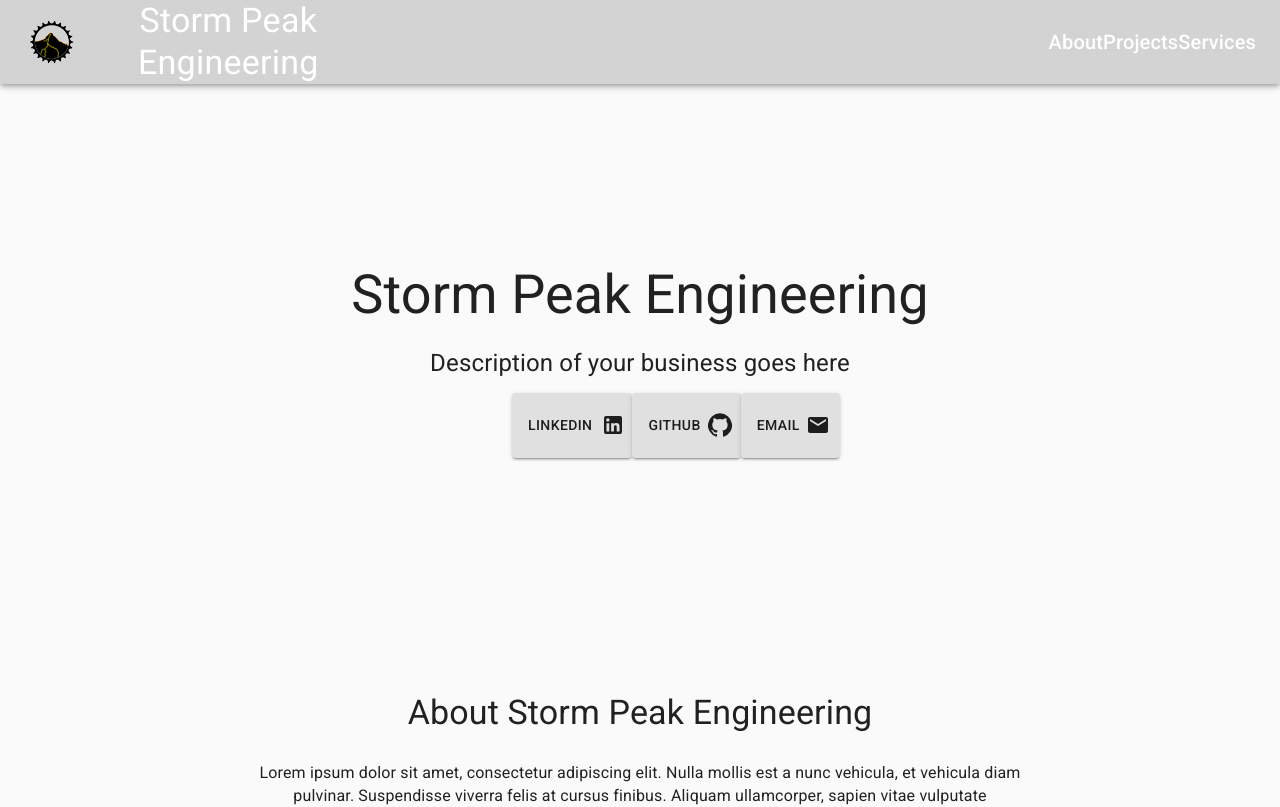
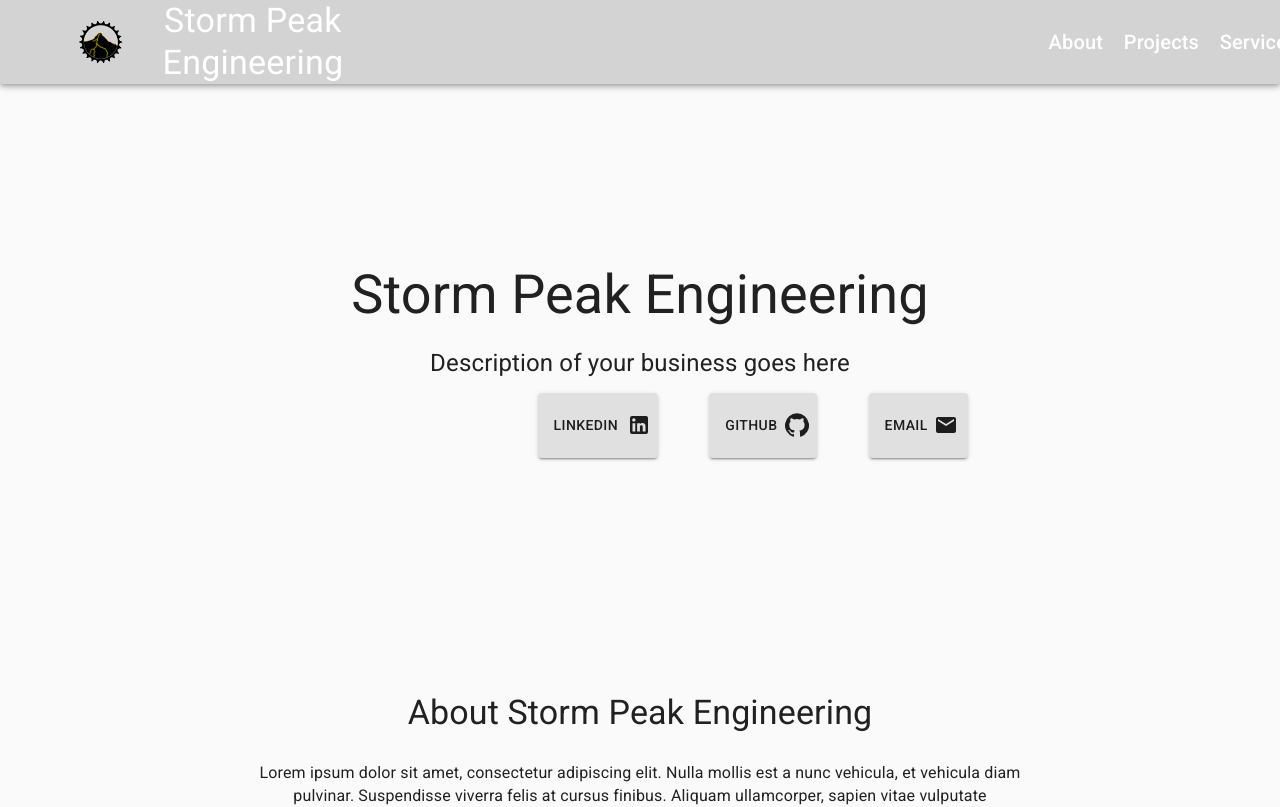
Before and after one commit to KimDuclos/sp-eng, a React (Create React App) app: page / in a window 1280 px wide. Shown: the top 807 px of the page. Built offline with nearby package versions, Linux system fonts and the light colour scheme.

Commit message:
fixed spacing in nav links and social buttons

```diff
--- a/src/NavBar/NavBar.scss
+++ b/src/NavBar/NavBar.scss
@@ -1,3 +1,7 @@
+.logo {
+  margin-left: 4%;
+}
+
 img {
   width: 5%;
 }
@@ -8,6 +12,7 @@ img {
   a {
     text-decoration: none;
     color: white;
+    padding: 0 10% 0 0;
   }
   a:hover {
       color: gray;
--- a/src/Title/Title.scss
+++ b/src/Title/Title.scss
@@ -17,6 +17,7 @@
     }
     a {
         text-decoration: none;
+        padding: 0 10% 0 10%;
     }
     a:hover {
         text-decoration: none;
```
